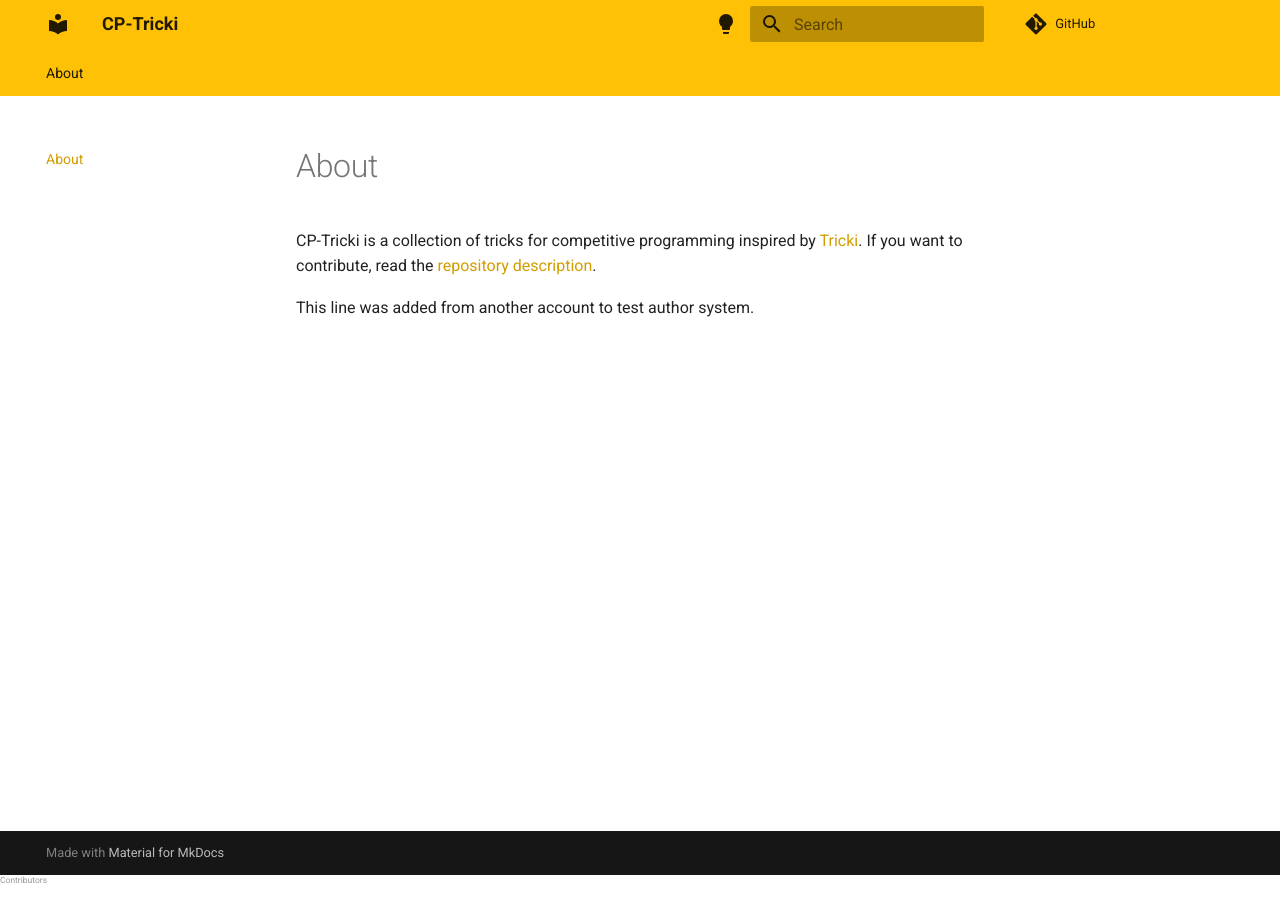
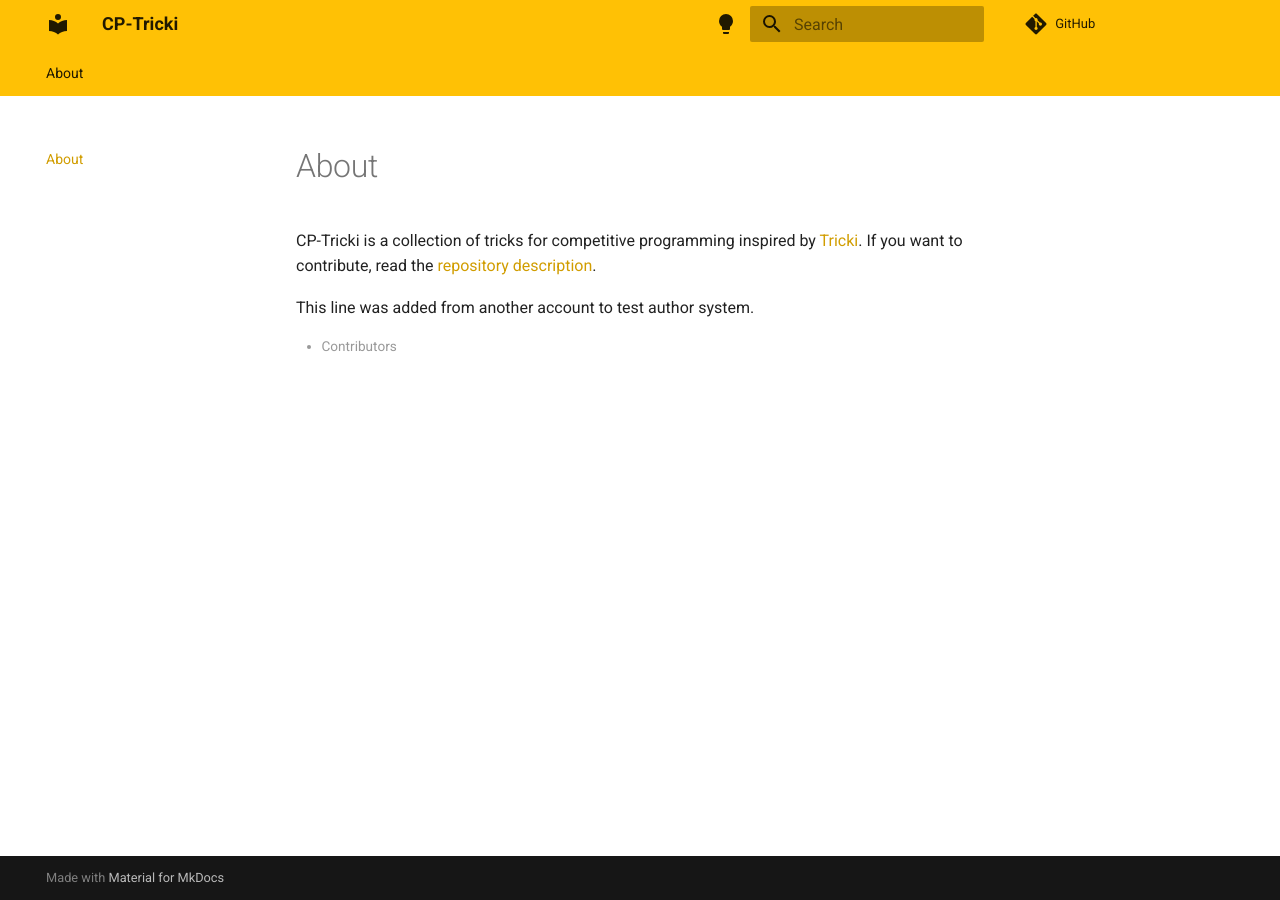
Before and after one commit to cp-tricki/cp-tricki.github.io, an MkDocs documentation site: the page built from docs/index.md, in a window 1280 px wide. Built offline with MkDocs 1.6.1 and Material for MkDocs 9.7.7, drawn with Linux system fonts in a browser that asks for light colours; comment, search, counter and statistics services are not loaded; part of the change alters nothing that is shown.

```diff
--- a/docs/overrides/main.html
+++ b/docs/overrides/main.html
@@ -1,6 +1,6 @@
 {% extends "base.html" %}
 
-{% block footer %}
+{% block content %}
 {{ super() }}
     <ul class="metadata page-metadata" data-bi-name="page info" lang="en-us" dir="ltr">
     <li class="contributors-holder">
```
